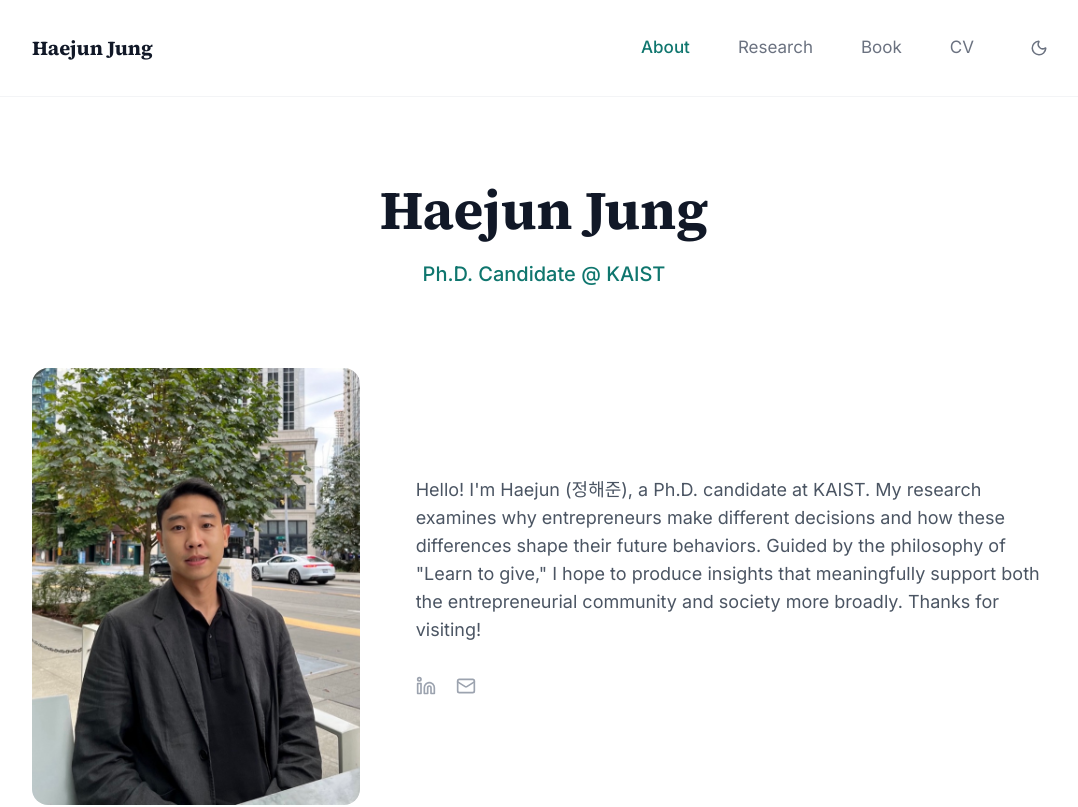
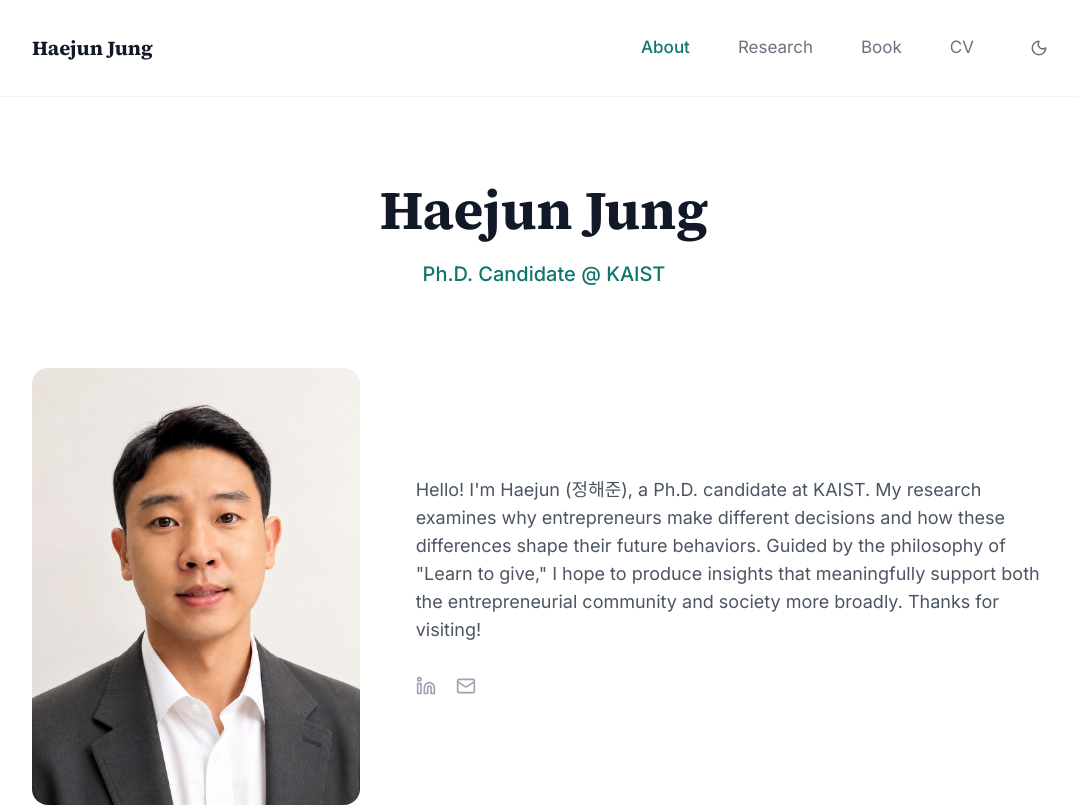
Before and after one commit to haejun147/Haejun-Jung, a React (Vite) app: page / in a window 1280 px wide. Shown: the top 807 px of the page, without its empty margins (96-1174 px from the left). Built offline with nearby package versions, Linux system fonts and the light colour scheme.

Commit message:
Update profile photo to new picture

```diff
--- a/data.ts
+++ b/data.ts
@@ -13,7 +13,7 @@ export const INITIAL_CMS_DATA: CMSData = {
     role: "Ph.D. Candidate @ KAIST",
     email: "haejunjung@kaist.ac.kr",
     bio: "Hello! I'm Haejun (\uC815\uD574\uC900), a Ph.D. candidate at KAIST. My research examines why entrepreneurs make different decisions and how these differences shape their future behaviors. Guided by the philosophy of \"Learn to give,\" I hope to produce insights that meaningfully support both the entrepreneurial community and society more broadly. Thanks for visiting!",
-    headshot: "/my_picture.jpeg",
+    headshot: "/my_picture.png",
     linkedin: "https://www.linkedin.com/in/haejun-jung-662430208/",
     github: "https://github.com/hajunj",
     cvUrl: "/CV_Haejun.pdf"
@@ -69,7 +69,7 @@ export const INITIAL_CMS_DATA: CMSData = {
       authors: "Jung, H., Lee, J., Lee, S., Chung, D.",
       category: "AI",
       date: "2025",
-      status: "1st_r&r",
+      status: "2nd_review",
       link: "#"
     },
     {
```
Also changed, not shown: public/my_picture.png (added).
